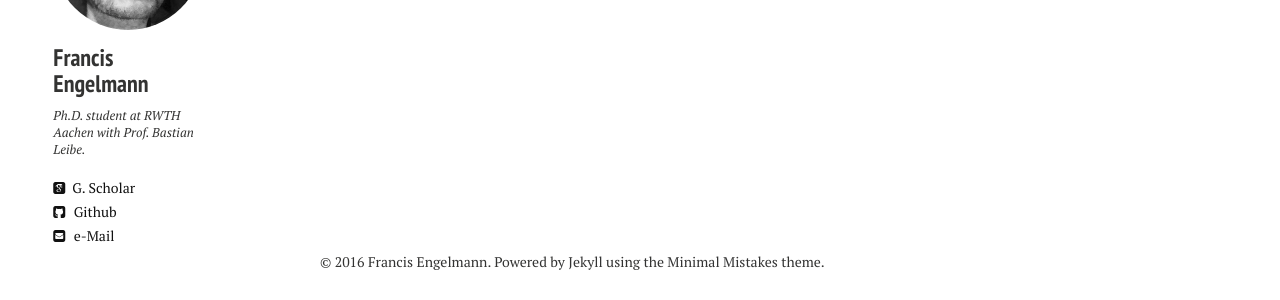
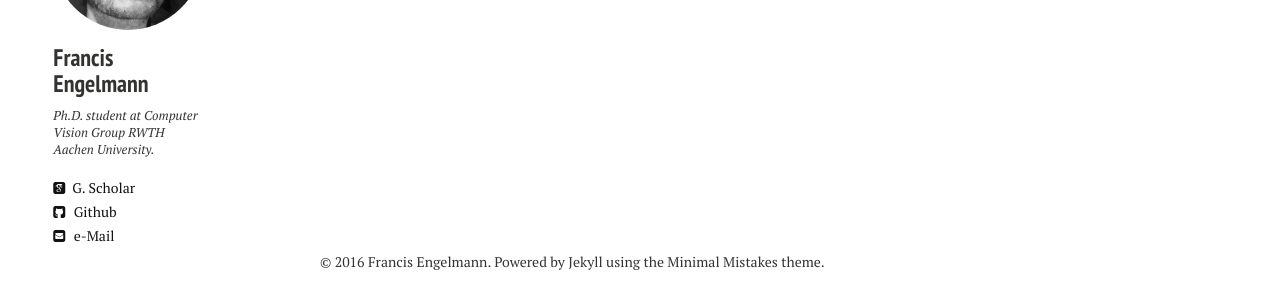
Before and after one commit to francisengelmann/francisengelmann.github.io, a Jekyll site: the page built from index.md, in a window 1280 px wide. Shown: the part 425-725 px from the top of the page. Built offline with Jekyll 4.4.1, drawn with Linux system fonts in a browser that asks for light colours; nearby versions of some CDN libraries.

Commit message:
Update _config.yml

```diff
--- a/_config.yml
+++ b/_config.yml
@@ -8,7 +8,7 @@ disqus_shortname: francisengelmann
 owner:
   name:           Francis Engelmann
   avatar:         francis_bw.png
-  bio:            Ph.D. student at RWTH Aachen with Prof. Bastian Leibe.
+  bio:            Ph.D. student at Computer Vision Group RWTH Aachen University.
 
   email:          engelmann@vision.rwth-aachen.de
   # Social networking links are used in author-bio sidebar. Update and remove as you like.
```
